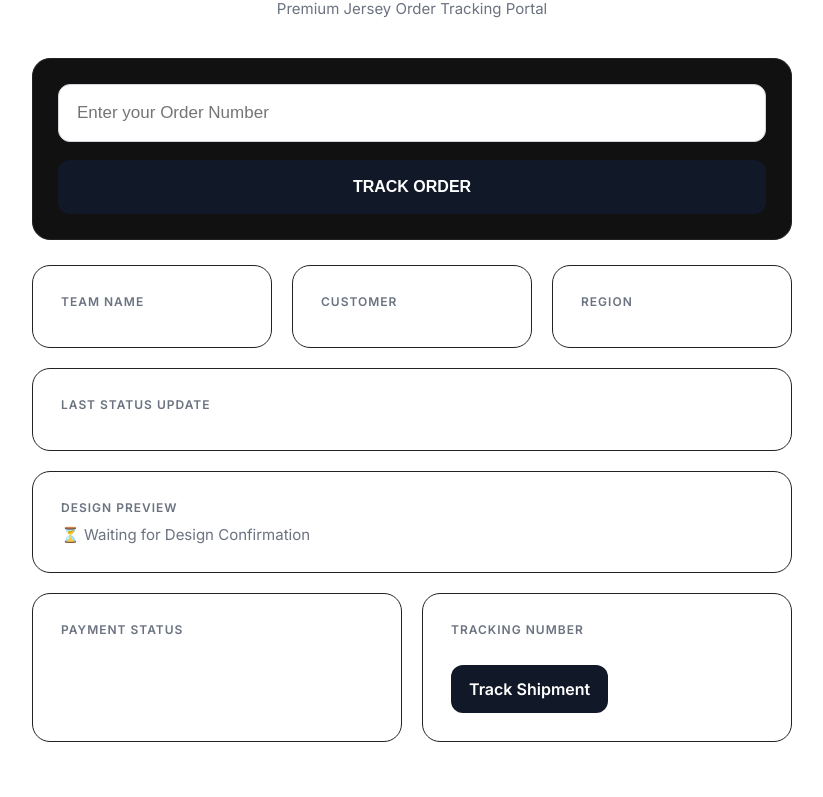
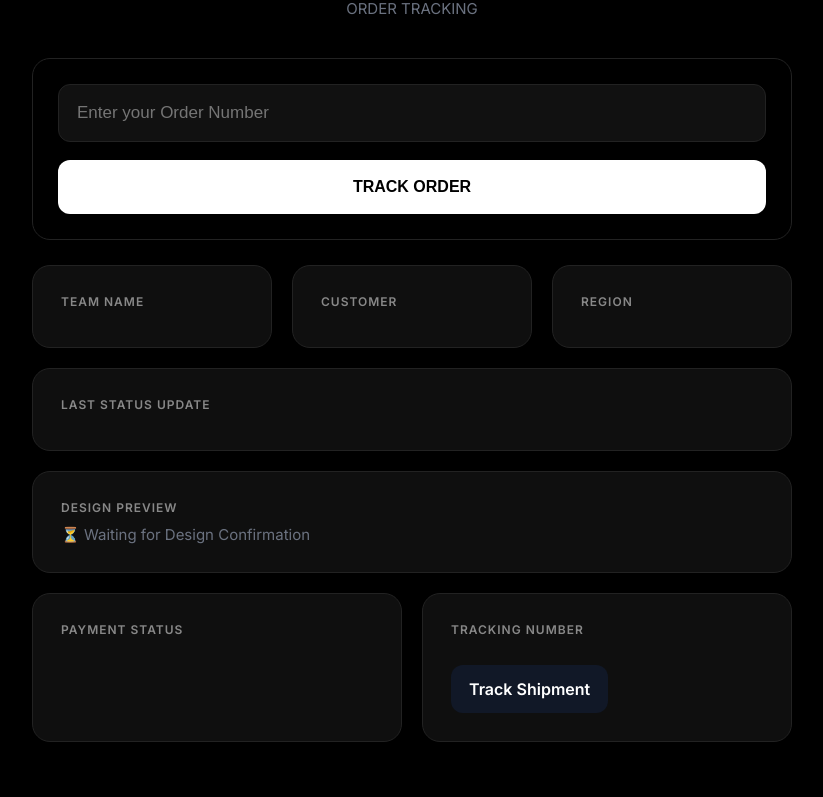
Before and after one commit to raiathleticwear-dev/custom-jersey-tracking, a plain HTML site: page index.html in a window 1280 px wide. Shown: the part 194-991 px from the top of the page, without its empty margins (228-1051 px from the left). Drawn offline with Linux system fonts and the light colour scheme.

Commit message:
index.html

```diff
--- a/index.html
+++ b/index.html
@@ -23,13 +23,13 @@ rel="stylesheet">
 
 body {
 
-  background: #11111;
+  background: #000000;
 
   font-family:
     'Inter',
     sans-serif;
 
-  color: #111827;
+  color: ffffff;
 
   min-height: 100vh;
 
@@ -83,7 +83,7 @@ body {
 
 .searchCard {
 
-  background: #111111;
+  background: #ofofof;
 
   border-radius: 18px;
 
@@ -97,13 +97,17 @@ body {
 
 input {
 
+  background: #111111;
+
+    Color: white;
+
   width: 100%;
 
   padding: 18px;
 
   border-radius: 12px;
 
-  border: 1px solid #d1d5db;
+  border: 1px solid #222222;
 
   font-size: 17px;
 
@@ -129,9 +133,9 @@ button {
 
   border-radius: 12px;
 
-  background: #111827;
+  background: white;
 
-  color: white;
+  color: black;
 
   font-size: 16px;
 
@@ -157,7 +161,7 @@ button:hover {
 
 .section {
 
-  background: white;
+  background: #0f0f0f;
 
   border-radius: 18px;
 
@@ -177,7 +181,7 @@ button:hover {
 
   letter-spacing: 1px;
 
-  color: #6b7280;
+  color: #888888;
 
   text-transform: uppercase;
 
@@ -212,6 +216,13 @@ button:hover {
   font-size: 20px;
 
   font-weight: 600;
+
+}
+
+  .value,
+.smallValue {
+
+  color: white;
 
 }
 
@@ -482,11 +493,11 @@ class="logo"
 src="https://lh3.googleusercontent.com/d/1J6UpQxbxH-_92l9QEzEtRAdPSKkreR0Z">
 
 <div class="brand">
-Rai Athletic Wear
+RAI ATHLETIC WEAR
 </div>
 
 <div class="subtext">
-Premium Jersey Order Tracking Portal
+ORDER TRACKING
 </div>
 
 </div>
```
